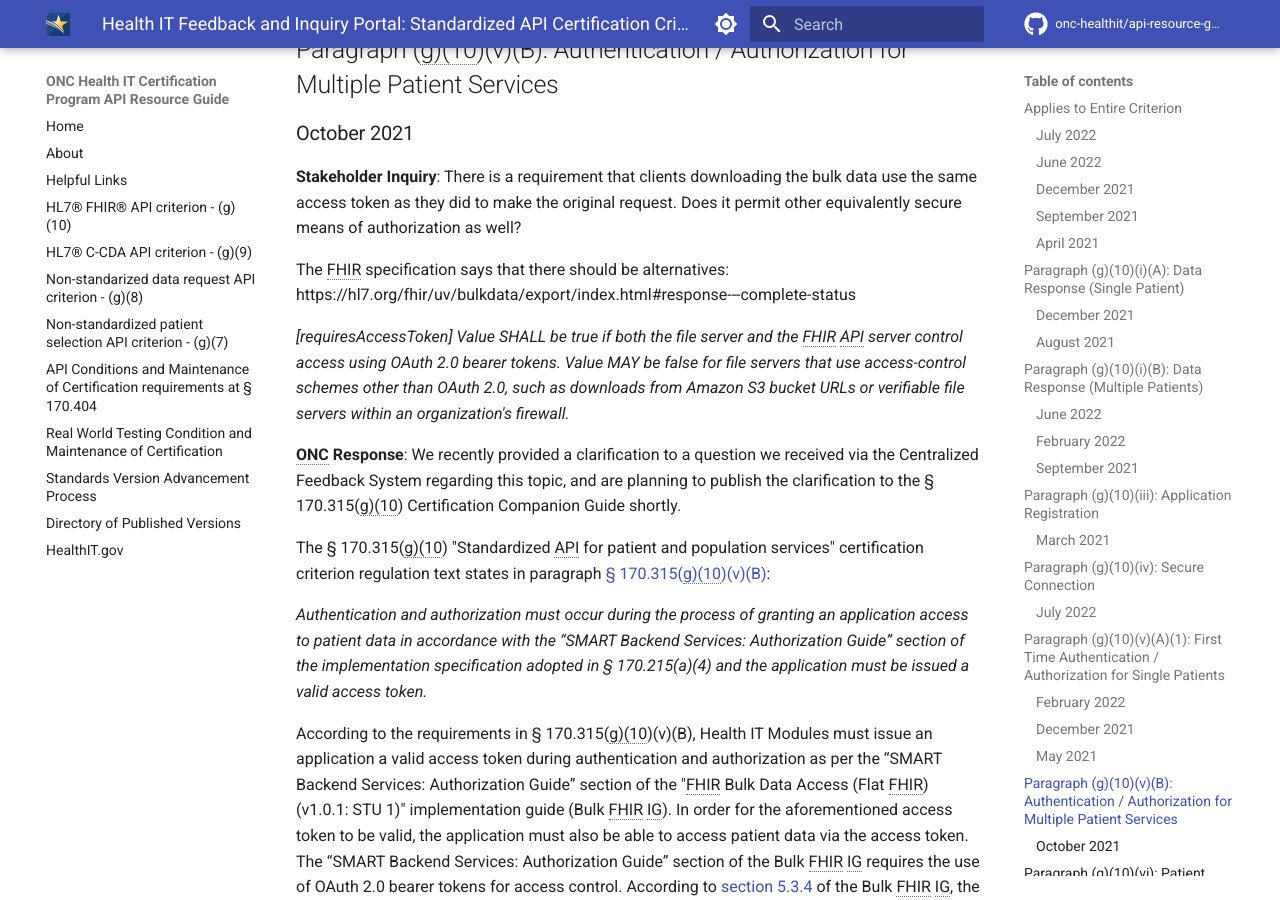
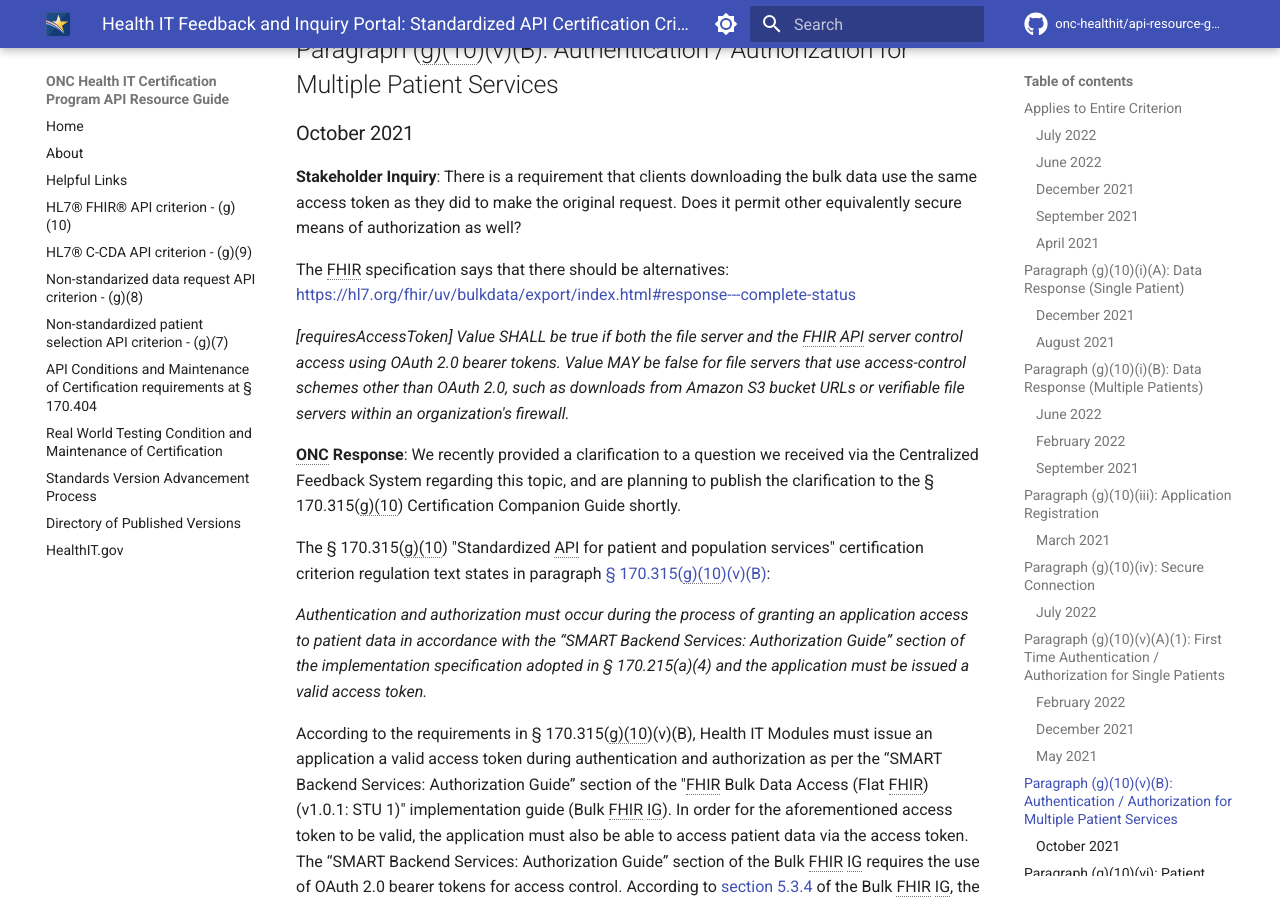
Before and after one commit to onc-healthit/api-resource-guide, an MkDocs documentation site: the page built from docs/inquiry-portal/g10-inquiries.md, in a window 1280 px wide and 900 px high, scrolled down 12141 px. Built offline with MkDocs 1.6.1 and Material for MkDocs 9.7.7, drawn with Linux system fonts in a browser that asks for light colours; comment, search, counter and statistics services are not loaded; the version menu is left out; some of the changed lines change nothing that is shown.

Commit message:
make link clickable

```diff
--- a/docs/inquiry-portal/g10-inquiries.md
+++ b/docs/inquiry-portal/g10-inquiries.md
@@ -192,7 +192,7 @@ Beyond the certification criteria requirements, health IT developers are not req
 ### October 2021
 **Stakeholder Inquiry**: There is a requirement that clients downloading the bulk data use the same access token as they did to make the original request. Does it permit other equivalently secure means of authorization as well?
 
-The  FHIR specification says that there should be alternatives: https://hl7.org/fhir/uv/bulkdata/export/index.html#response---complete-status
+The  FHIR specification says that there should be alternatives: <a target = "_blank" href = "https://hl7.org/fhir/uv/bulkdata/export/index.html#response---complete-status">https://hl7.org/fhir/uv/bulkdata/export/index.html#response---complete-status</a>
 
 *[requiresAccessToken] Value SHALL be true if both the file server and the FHIR API server control access using OAuth 2.0 bearer tokens. Value MAY be false for file servers that use access-control schemes other than OAuth 2.0, such as downloads from Amazon S3 bucket URLs or verifiable file servers within an organization's firewall.*
 
```
